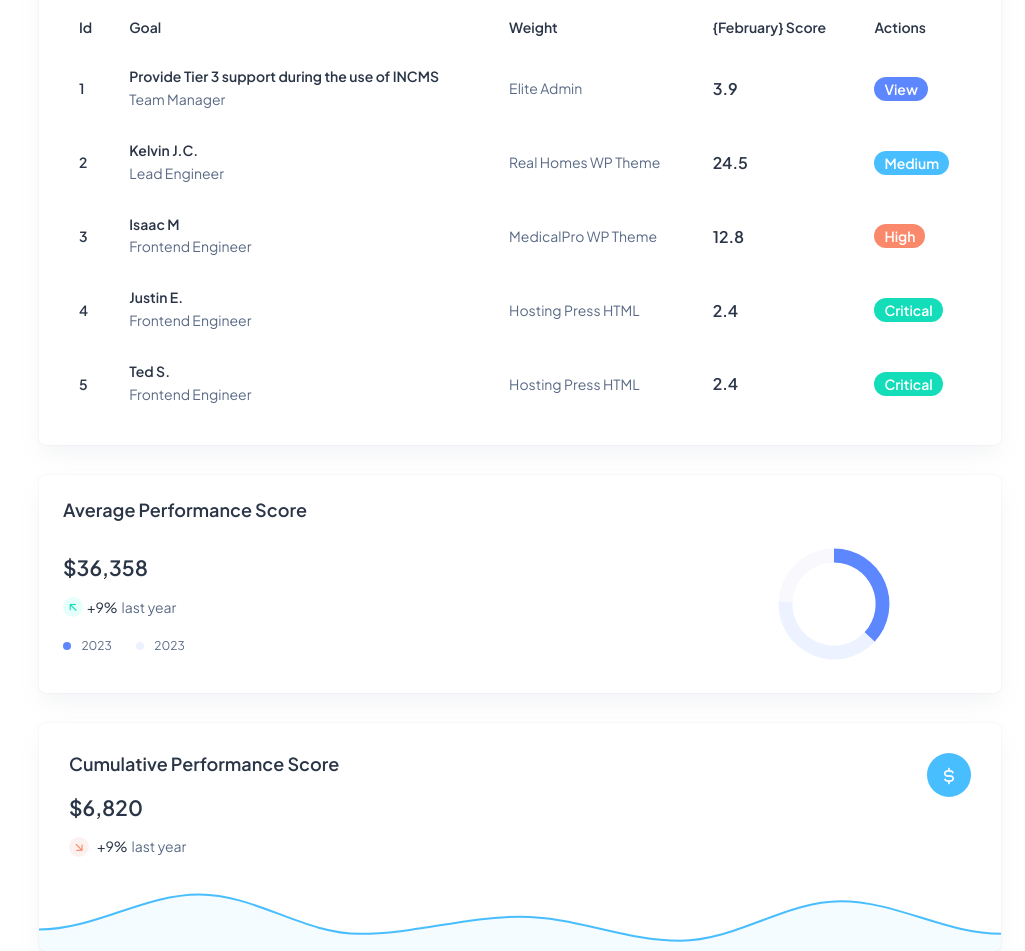
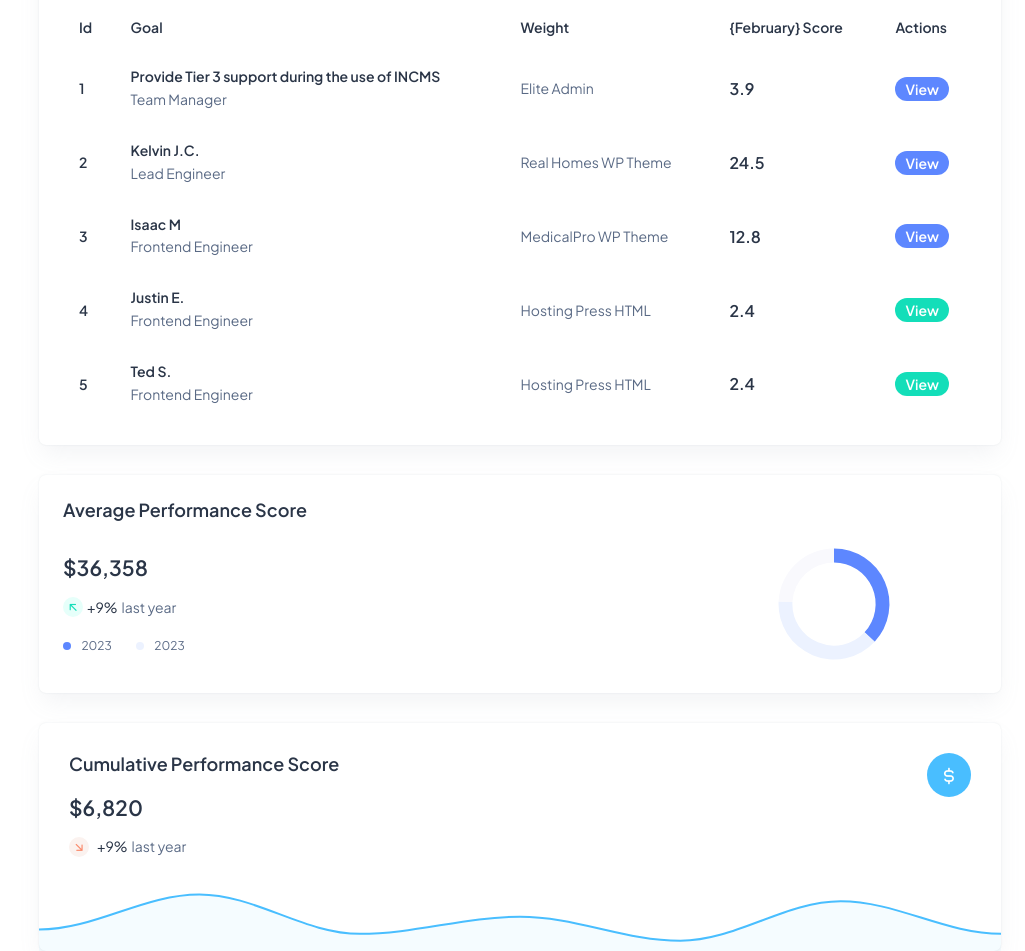
Before and after one commit to Mdg-Zico/Performance-Evaluation-UI, a website: page src/html/staff_dashboard.html in a window 1280 px wide. Shown: the part 829-1780 px from the top of the page, without its empty margins (255-1280 px from the left). Drawn offline with Linux system fonts and the light colour scheme.

Commit message:
Change text on action buttons to view, change colour to primary

```diff
--- a/src/html/staff_dashboard.html
+++ b/src/html/staff_dashboard.html
@@ -530,7 +530,7 @@
                         </td>
                         <td class="border-bottom-0">
                           <div class="d-flex align-items-center gap-2">
-                            <span class="badge bg-secondary rounded-3 fw-semibold">Medium</span>
+                            <span class="badge bg-primary rounded-3 fw-semibold">View</span>
                           </div>
                         </td>
                       </tr>
@@ -548,7 +548,7 @@
                         </td>
                         <td class="border-bottom-0">
                           <div class="d-flex align-items-center gap-2">
-                            <span class="badge bg-danger rounded-3 fw-semibold">High</span>
+                            <span class="badge bg-primary rounded-3 fw-semibold">View</span>
                           </div>
                         </td>
 
@@ -567,7 +567,7 @@
                         </td>
                         <td class="border-bottom-0">
                           <div class="d-flex align-items-center gap-2">
-                            <span class="badge bg-success rounded-3 fw-semibold">Critical</span>
+                            <span class="badge bg-success rounded-3 fw-semibold">View</span>
                           </div>
                         </td>
 
@@ -586,7 +586,7 @@
                         </td>
                         <td class="border-bottom-0">
                           <div class="d-flex align-items-center gap-2">
-                            <span class="badge bg-success rounded-3 fw-semibold">Critical</span>
+                            <span class="badge bg-success rounded-3 fw-semibold">View</span>
                           </div>
                         </td>
 
```
